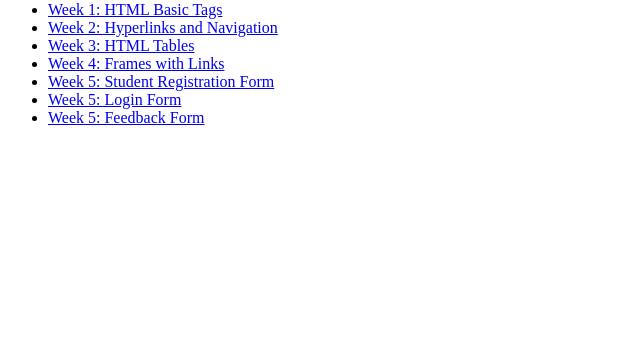
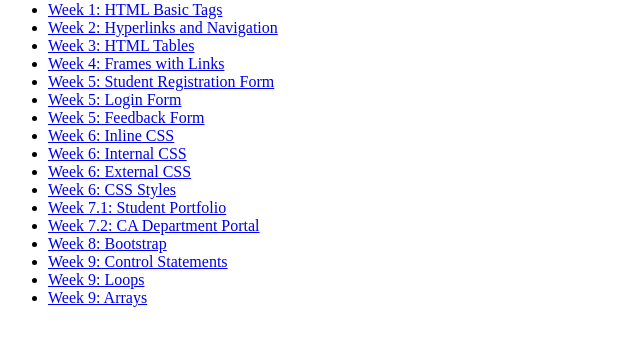
Before and after one commit to sadhikmohammad1106-svg/week-wise-programs, a plain HTML site: page index.html in a window 1280 px wide. Shown: the part 79-424 px from the top of the page, without its empty margins (0-640 px from the left). Drawn offline with Linux system fonts and the light colour scheme.

Commit message:
Update homepage with Week 6 to Week 9 links

```diff
--- a/index.html
+++ b/index.html
@@ -15,6 +15,16 @@
         <li><a href="Week 5/Student Registration Form.html">Week 5: Student Registration Form</a></li>
         <li><a href="Week 5/Login Form.html">Week 5: Login Form</a></li>
         <li><a href="Week 5/Feedback Form.html">Week 5: Feedback Form</a></li>
+        <li><a href="Week 6/1.Inline CSS.html">Week 6: Inline CSS</a></li>
+        <li><a href="Week 6/2.Internal CSS.html">Week 6: Internal CSS</a></li>
+        <li><a href="Week 6/3.External CSS.html">Week 6: External CSS</a></li>
+        <li><a href="Week 6/5.CSS Styles.html">Week 6: CSS Styles</a></li>
+        <li><a href="Week 7.1- Student portofolio/1.index.html">Week 7.1: Student Portfolio</a></li>
+        <li><a href="Week 7.2-CA DEPARTMENT PORTAL/1.index.html">Week 7.2: CA Department Portal</a></li>
+        <li><a href="Week 8/1.Boostrap.html">Week 8: Bootstrap</a></li>
+        <li><a href="Week 9/1.Control Statements.html">Week 9: Control Statements</a></li>
+        <li><a href="Week 9/2.Loops.html">Week 9: Loops</a></li>
+        <li><a href="Week 9/Arrays.html">Week 9: Arrays</a></li>
     </ul>
 </body>
 </html>
```
